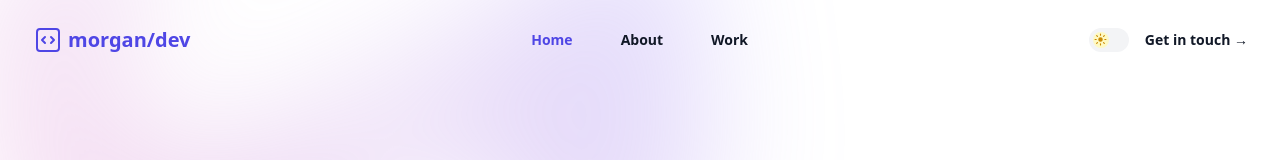
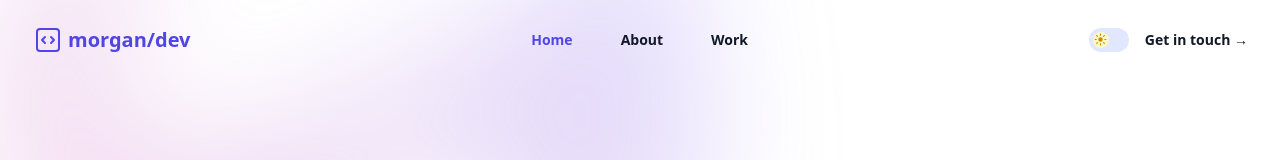
Before and after one commit to sammorgandev/morgan-dev-react-rebuild, a React (Create React App) app: page / in a window 1280 px wide. Shown: the top 160 px of the page. Built offline with nearby package versions, Linux system fonts and the light colour scheme.

Commit message:
toggle style update

```diff
--- a/src/components/Header.tsx
+++ b/src/components/Header.tsx
@@ -60,7 +60,7 @@ export default function Header() {
 						/>
 						<label
 							htmlFor="toggle"
-							className="toggle-label block overflow-hidden h-6 rounded-full bg-gray-100 hover:shadow-sm dark:bg-white/10 cursor-pointer"></label>
+							className="toggle-label block overflow-hidden h-6 rounded-full bg-indigo-100 hover:shadow-sm dark:bg-white/10 cursor-pointer"></label>
 						<div
 							className={`toggle-inner ${
 								theme === "dark" ? "translate-x-4" : ""
```
